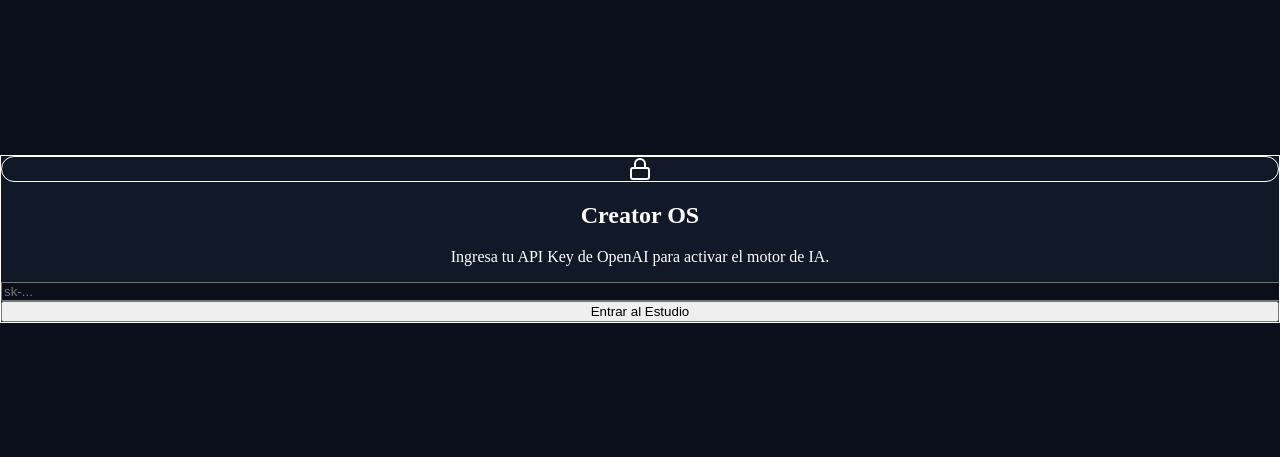
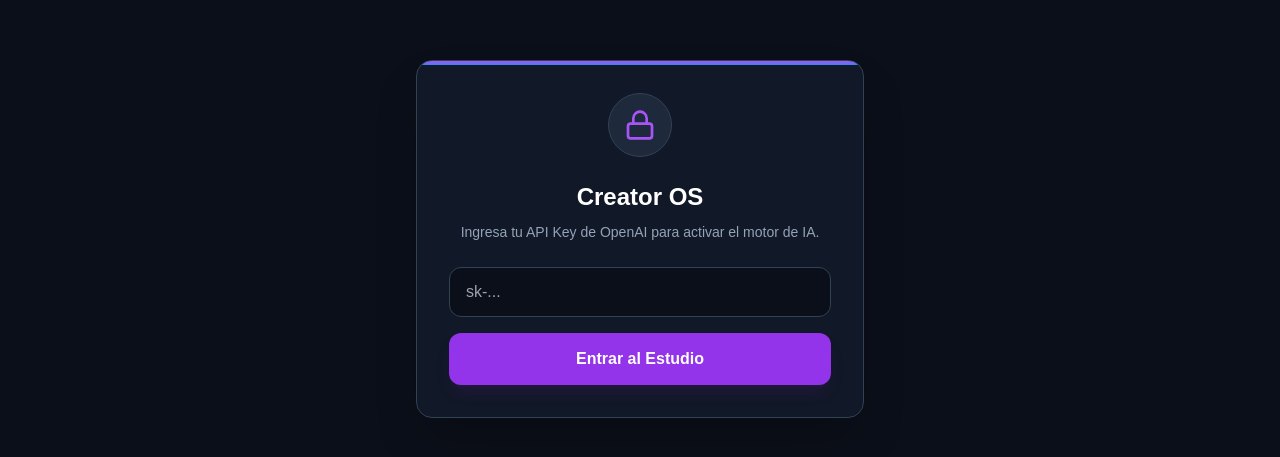
Before and after one commit to untalcreador-lab/creator-os, a React (Vite) app: page / in a window 1280 px wide. Shown: the part 161-618 px from the top of the page. Built offline with nearby package versions, Linux system fonts and the light colour scheme.

Commit message:
Activar diseño profesional

```diff
--- a/index.html
+++ b/index.html
@@ -4,6 +4,8 @@
     <meta charset="UTF-8" />
     <meta name="viewport" content="width=device-width, initial-scale=1.0" />
     <title>Creator OS</title>
+    <!-- Atajo de diseño directo -->
+    <script src="https://cdn.tailwindcss.com"></script>
   </head>
   <body style="margin:0; background-color:#0B0F19;">
     <div id="root"></div>
--- a/src/index.css
+++ b/src/index.css
@@ -5,4 +5,6 @@
 body {
   background-color: #0B0F19;
   color: white;
+  margin: 0;
+  font-family: sans-serif;
 }
```
